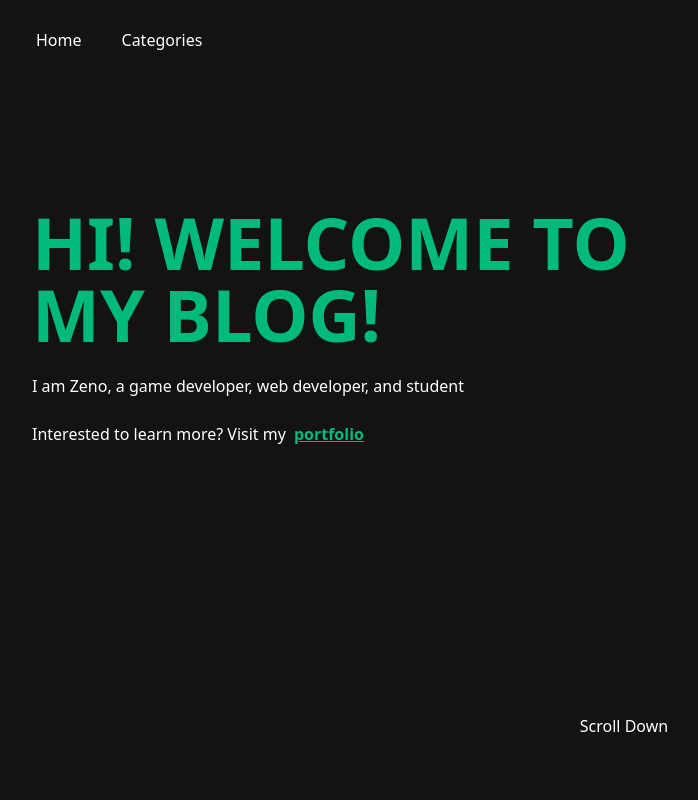
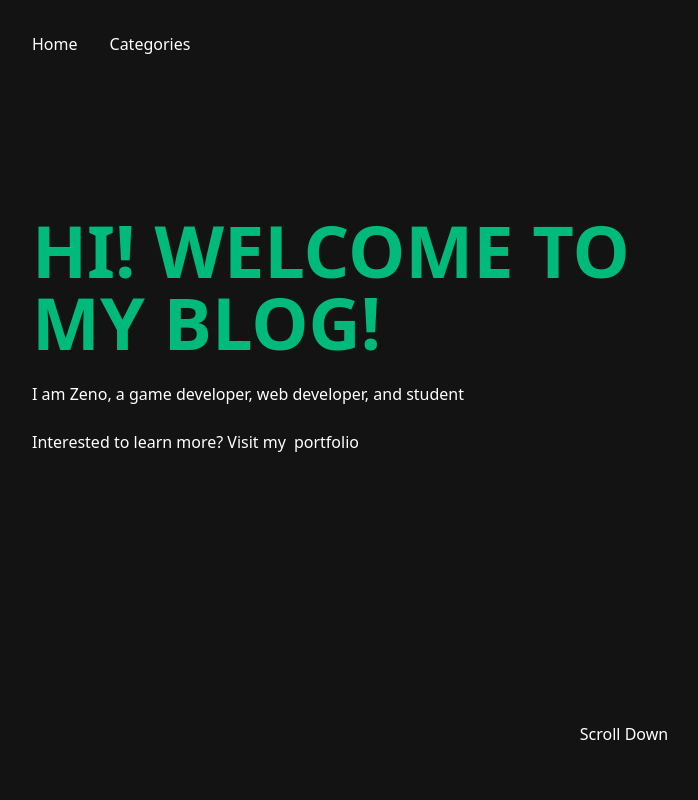
Before and after one commit to Zeno3463/zeno-blog, a Next.js app: page / in a window 1280 px wide. Shown: the top 800 px of the page, without its empty margins (16-714 px from the left). Built offline with nearby package versions, Linux system fonts and the light colour scheme; no server answers; the database is empty.

Commit message:
style: Added styles to all links

```diff
--- a/components/Navbar.tsx
+++ b/components/Navbar.tsx
@@ -5,10 +5,10 @@ const Navbar = () => {
 	return <div>
 		<ul className='text-text-color font-light flex'>
 			<li className='p-1 transition-all hover:bg-heading-color rounded-md'>
-				<Link href='/'>Home</Link>
+				<Link href='/'><p className='hover:cursor-pointer p-1'>Home</p></Link>
 			</li>
 			<li className='p-1 transition-all hover:bg-heading-color rounded-md'>
-				<Link href='/categories'>Categories</Link>
+				<Link href='/categories'><p className='hover:cursor-pointer p-1'>Categories</p></Link>
 			</li>
 		</ul>
 	</div>;
--- a/pages/[id].tsx
+++ b/pages/[id].tsx
@@ -59,8 +59,7 @@ const Blog = () => {
 
 			{/* Display the content of the blog */}
 			<div>
-				<div className='grid grid-cols-1'>
-					<div className='absolute bg-container-color-2 lg:w-5/6 lg:h-full w-0 h-0 -z-10 m-10 rounded-3xl'></div>
+				<div className='grid grid-cols-1 bg-container-color-2 rounded-lg'>
 					{content.map((contentSegment, index) => <div className='flex' key={index}>
 						{index % 2 !== 0 ? <div className='flex-none lg:w-5/12'></div> : null}
 						<div className='bg-container-color-1 flex-1 rounded-3xl pl-5 pr-5 pt-10 pb-10 shadow-lg bg-opacity-10 backdrop-blur-sm transition-all hover:z-10 hover:scale-110'>
--- a/pages/api/addViewCount.ts
+++ b/pages/api/addViewCount.ts
@@ -5,6 +5,6 @@ export default async function handler(req, res) {
 	const db = client.db("Database");
 	if (req.method === "POST") {
 		await db.collection('blogs').updateOne({id: JSON.parse(req.body).id}, {$inc: {views: 1}});
-		req.json({success: true});
+		res.json({success: true});
 	}
 }
--- a/pages/categories.tsx
+++ b/pages/categories.tsx
@@ -118,7 +118,6 @@ const Categories = () => {
 			)}
 		</ul>
 		<div className='grid grid-cols-3'>
-			<div className='absolute bg-container-color-2 lg:w-5/6 lg:h-full w-0 h-0 -z-10 m-10 rounded-3xl'></div>
 			{/* List out all the blogs in the selected category */}
 			{selectedCategories.content.map((blog: any, index) => <BlogEmbed key={index} title={blog.title} description={blog.description} id={blog.id} />)}
 		</div>
--- a/pages/index.tsx
+++ b/pages/index.tsx
@@ -40,7 +40,7 @@ export default function Home() {
 					<br />
 					<p className='text-text-color font-light'>I am Zeno, a game developer, web developer, and student</p>
 					<br />
-					<p className='text-text-color font-light'> Interested to learn more? Visit my<a href="https://zeno-zeno3463.vercel.app/" target="_blank" rel="noopener noreferrer" className='font-semibold underline text-heading-color'>portfolio</a></p>
+					<p className='text-text-color font-light'> Interested to learn more? Visit my<a href="https://zeno-zeno3463.vercel.app/" target="_blank" rel="noopener noreferrer">portfolio</a></p>
 				</div>
 				<div className='flex justify-center'>
 					<p className='text-text-color font-light'>Scroll Down</p>
@@ -50,7 +50,6 @@ export default function Home() {
 				<h1 className='text-text-color lg:text-7xl font-extrabold'>Recent Blogs</h1>
 				<br />
 				<div className='grid grid-cols-3'>
-					<div className='absolute bg-container-color-2 lg:w-5/6 lg:h-full w-0 h-0 -z-10 m-10 rounded-3xl'></div>
 					{blogs.map((blog: BlogProps) => <BlogEmbed key={blog.id} title={blog.title} description={blog.description} id={blog.id} />)}
 				</div>
 			</div>
```
